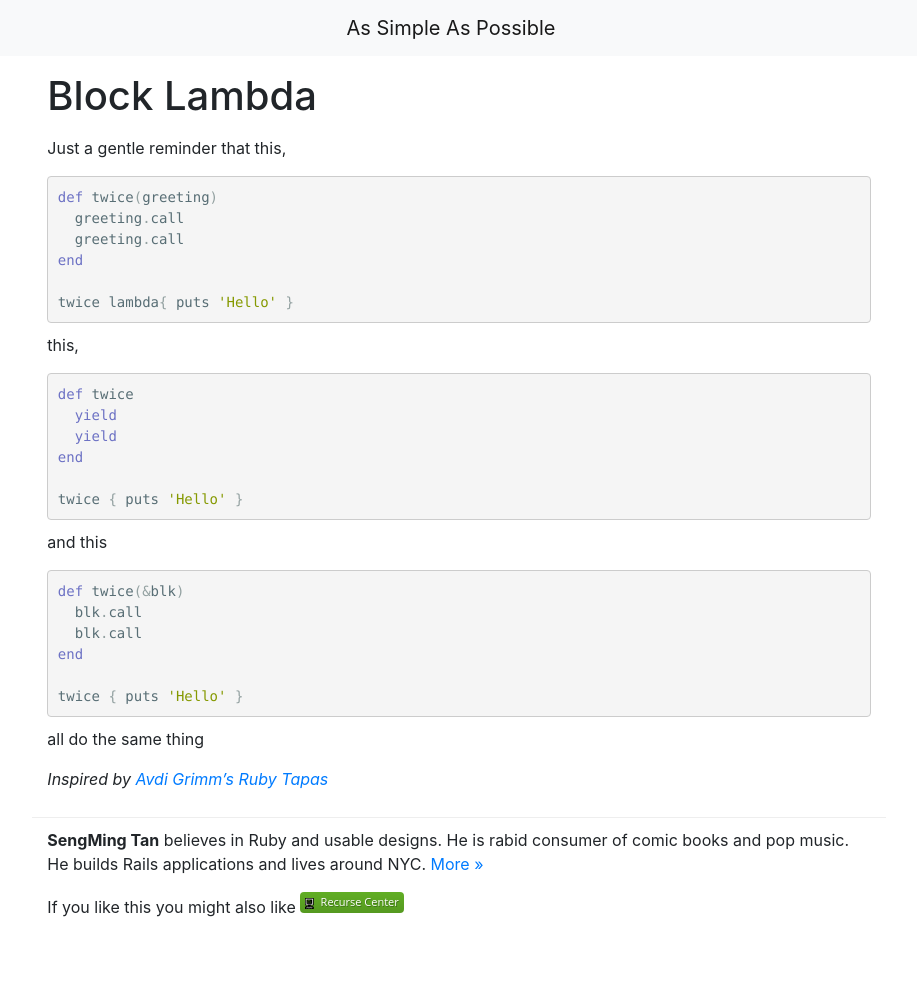
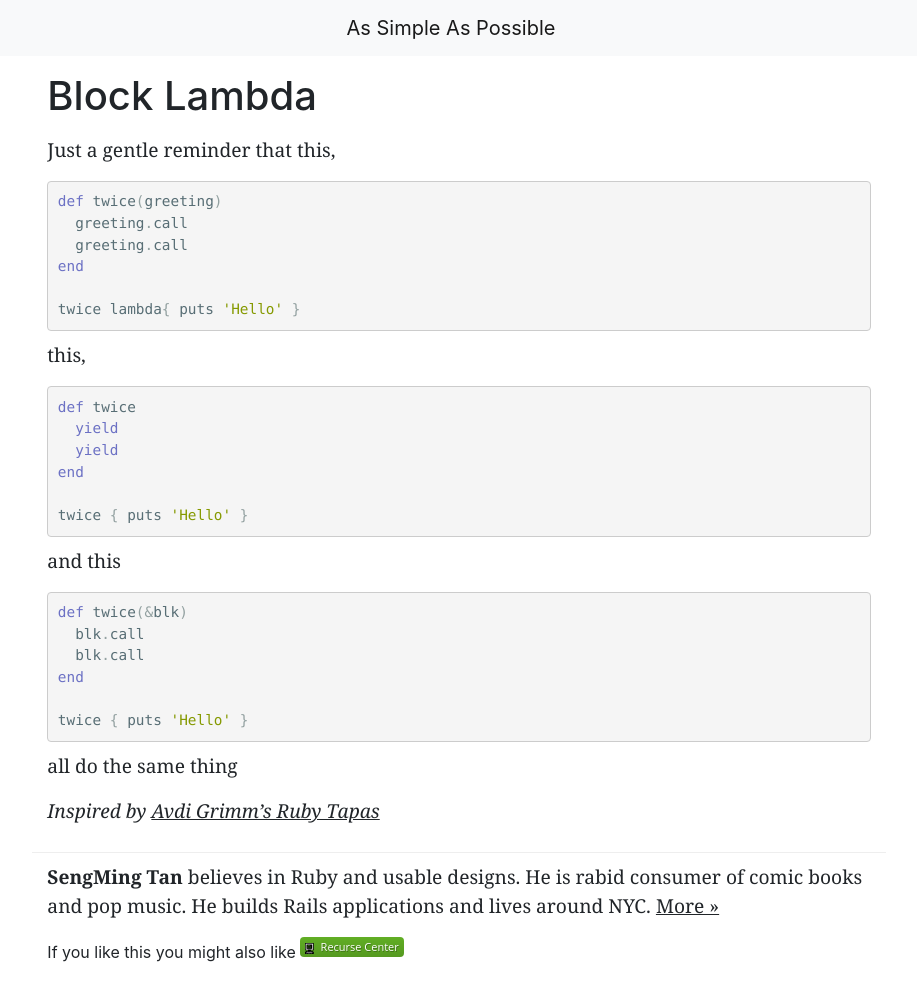
Before and after one commit to tansengming/tansengming.github.com, a Jekyll site: the page built from software/_posts/2013-02-27-block-lambda.markdown, in a window 1280 px wide. Shown: the whole page, without its empty margins (181-1098 px from the left). Built offline with Jekyll 4.4.1, drawn with Linux system fonts in a browser that asks for light colours; comment, search, counter and statistics services are not loaded; before the commit the page ends 939 px from its top, so only the background shows below that.

Commit message:
typography

```diff
--- a/stylesheets/styles.css
+++ b/stylesheets/styles.css
@@ -1,3 +1,22 @@
+body {
+  text-rendering: optimizeLegibility;
+  -webkit-font-smoothing: antialiased;
+}
+
+p {
+  font-family: Georgia, Cambria, "Times New Roman", Times, serif;
+  font-size: 1.2rem;
+}
+
+  p a {
+    color: #212529;
+    text-decoration: underline;
+  }
+
+  p a:hover {
+    color: #212529;
+  }
+
 pre {
   padding: 9.5px;
   margin: 0 0 10px;
@@ -5,6 +24,11 @@ pre {
   background-color: #f5f5f5;
   border: 1px solid #ccc;
   border-radius: 4px;
+  font-size: 0.9rem;
+}
+
+code {
+  color: rgb(88, 110, 117);
 }
 
 footer {
```
